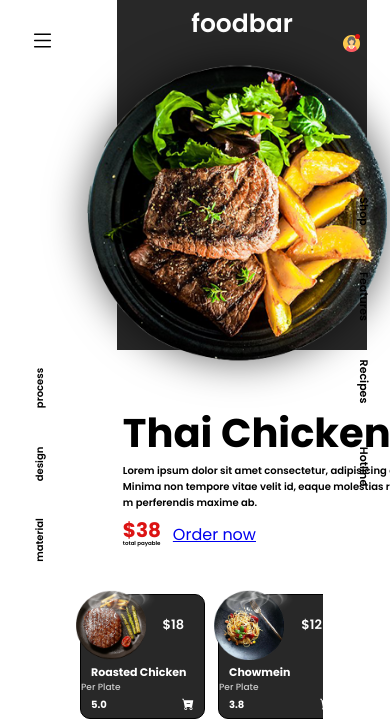
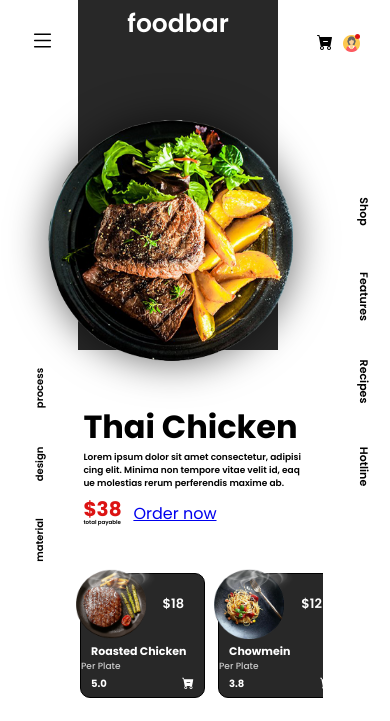
Before and after one commit to francoasevey/Restaurant-Website, a plain HTML site: page index.html in a window 390 px wide. Shown: the top 721 px of the page. Drawn offline with nearby package versions, Linux system fonts and the light colour scheme.

Commit message:
media 500 418

```diff
--- a/resposive.css
+++ b/resposive.css
@@ -54,3 +54,28 @@
         top: 45%;
     }
 }
+@media screen and (max-width : 500px) {
+    header .logo{
+        left: 20%;
+    }
+    header section .content{
+        left: 11%;
+        top: 38%;
+    }
+}
+@media screen and (max-width : 418px) {
+    header section .content h1{
+        font-size: 32px;
+    }
+    header section .content p {
+        font-size: 9px;
+        width: 220px;
+    }
+    header .logo{
+        width: 200px;
+    }
+    header .logo img{
+        width: 245px;
+        margin: 75px 0px 0px -30px;
+    }
+}
```
